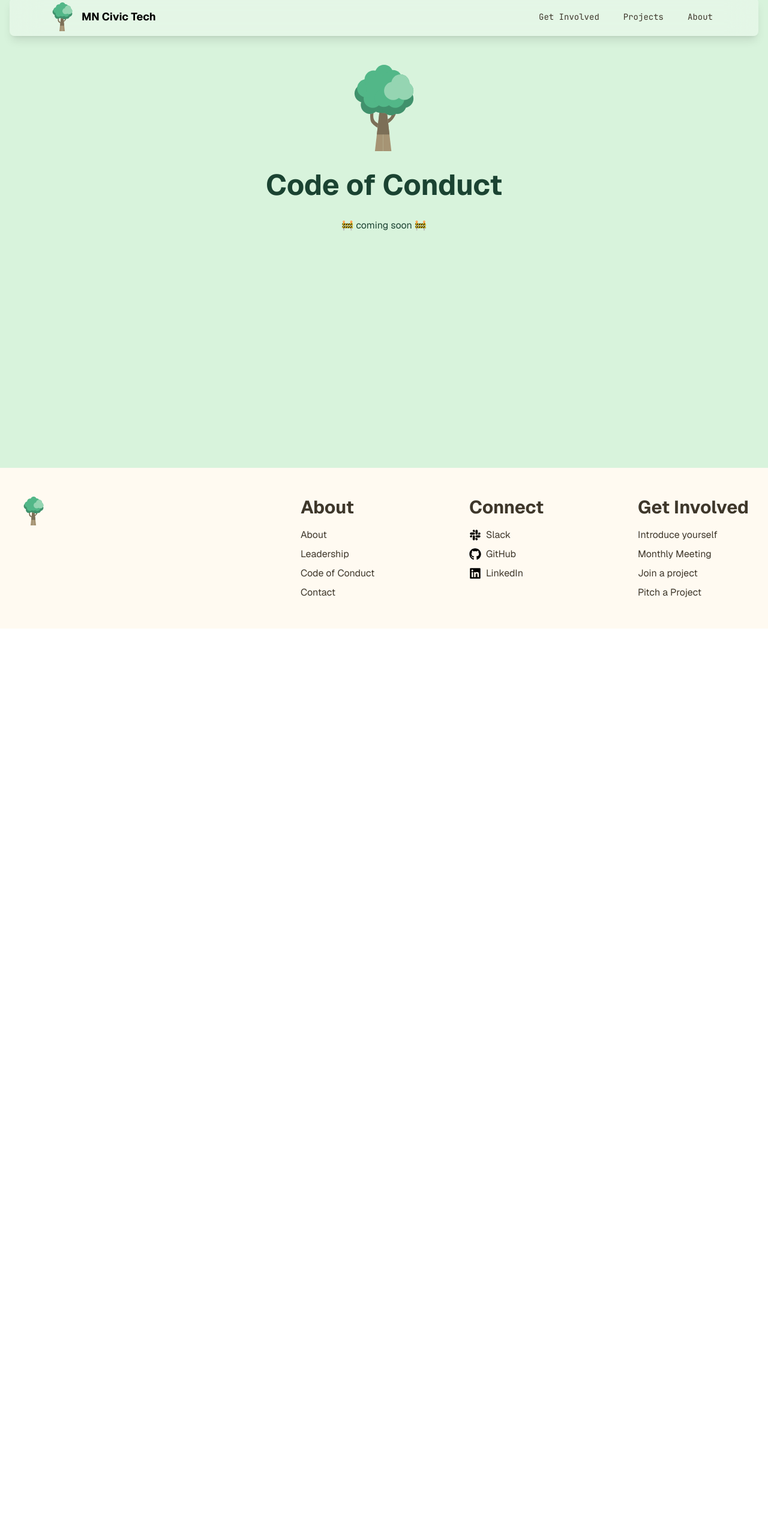
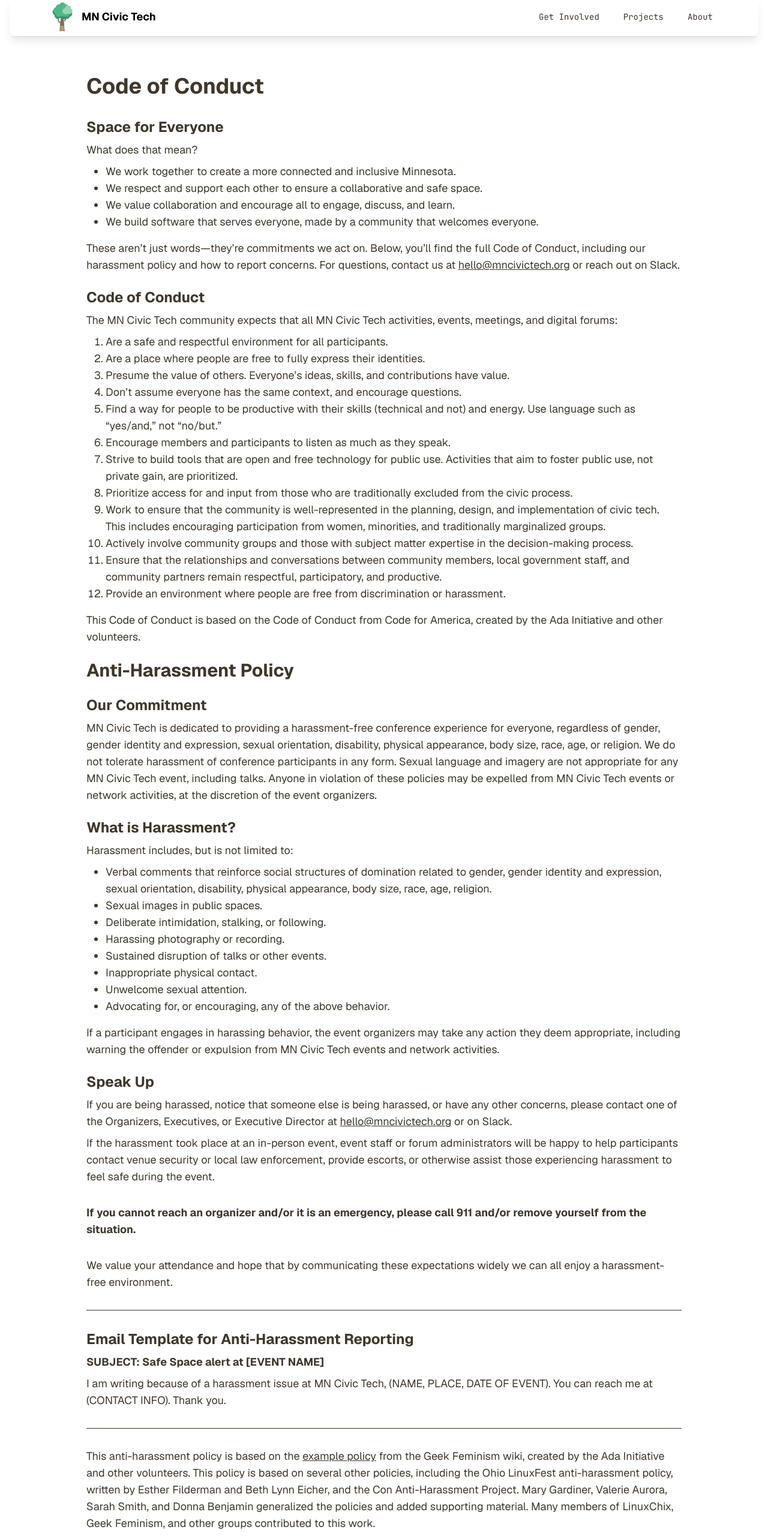
Before and after one commit to MNCivicTech/mncivictech.org, a Next.js app: page /about/code-of-conduct in a window 1280 px wide. Shown: the part 20-2586 px from the top of the page at 60% size. Before the commit the page ends 1068 px from the top, so only its background shows below. Built offline with nearby package versions, Linux system fonts and the light colour scheme.

Commit message:
feat: add code of conduct and harassment policy

```diff
--- a/src/app/about/code-of-conduct/page.tsx
+++ b/src/app/about/code-of-conduct/page.tsx
@@ -18,14 +18,204 @@ export const metadata: Metadata = {
 
 export default function CodeOfConductPage() {
   return (
-    <main className="flex min-h-screen flex-col items-center bg-green-50 p-12 pt-32">
-      <LogoIcon className="size-36" />
+    <main className="mx-auto bg-brown-50/0 p-6 pt-32 text-brown-900 text-brown-900 md:p-36 md:text-lg">
+      <h1 className="mb-8 font-bold text-4xl">Code of Conduct</h1>
 
-      <h1 className="my-8 text-center font-bold text-green-800">
-        Code of Conduct
-      </h1>
+      <section className="max-w-5xl">
+        <h3 className="mt-6">Space for Everyone</h3>
 
-      <p className="text-green-800">🚧 coming soon 🚧</p>
+        {/*<h3 className="mt-6">*/}
+        {/*  Space for{" "}*/}
+        {/*  <span className="relative inline-block">*/}
+        {/*    <span className="relative z-10">Everyone</span>*/}
+        {/*    <span className="absolute bottom-0 left-0 w-full h-3 bg-green-300 -rotate-2 rounded-sm" />*/}
+        {/*  </span>*/}
+        {/*</h3>*/}
+
+        <p>What does that mean?</p>
+
+        <ul className="mb-4 ml-4 list-disc md:ml-8">
+          <li>
+            We work together to create a more connected and inclusive Minnesota.
+          </li>
+          <li>
+            We respect and support each other to ensure a collaborative and safe
+            space.
+          </li>
+          <li>
+            We value collaboration and encourage all to engage, discuss, and
+            learn.
+          </li>
+          <li>
+            We build software that serves everyone, made by a community that
+            welcomes everyone.
+          </li>
+        </ul>
+
+        <p>
+          These aren’t just words—they’re commitments we act on. Below, you’ll
+          find the full Code of Conduct, including our harassment policy and how
+          to report concerns. For questions, contact us at{" "}
+          <a href="mailto:hello@mncivictech.org" className="underline">
+            hello@mncivictech.org
+          </a>{" "}
+          or reach out on Slack.
+        </p>
+      </section>
+
+      <section className="max-w-5xl">
+        <h3 className="mt-6">Code of Conduct</h3>
+        <p>
+          The MN Civic Tech community expects that all MN Civic Tech activities,
+          events, meetings, and digital forums:
+        </p>
+
+        <ol className="mb-4 ml-4 list-decimal md:ml-8">
+          <li>Are a safe and respectful environment for all participants.</li>
+          <li>
+            Are a place where people are free to fully express their identities.
+          </li>
+          <li>
+            Presume the value of others. Everyone’s ideas, skills, and
+            contributions have value.
+          </li>
+          <li>
+            Don’t assume everyone has the same context, and encourage questions.
+          </li>
+          <li>
+            Find a way for people to be productive with their skills (technical
+            and not) and energy. Use language such as “yes/and,” not “no/but.”
+          </li>
+          <li>
+            Encourage members and participants to listen as much as they speak.
+          </li>
+          <li>
+            Strive to build tools that are open and free technology for public
+            use. Activities that aim to foster public use, not private gain, are
+            prioritized.
+          </li>
+          <li>
+            Prioritize access for and input from those who are traditionally
+            excluded from the civic process.
+          </li>
+          <li>
+            Work to ensure that the community is well-represented in the
+            planning, design, and implementation of civic tech. This includes
+            encouraging participation from women, minorities, and traditionally
+            marginalized groups.
+          </li>
+          <li>
+            Actively involve community groups and those with subject matter
+            expertise in the decision-making process.
+          </li>
+          <li>
+            Ensure that the relationships and conversations between community
+            members, local government staff, and community partners remain
+            respectful, participatory, and productive.
+          </li>
+          <li>
+            Provide an environment where people are free from discrimination or
+            harassment.
+          </li>
+        </ol>
+        <p>
+          This Code of Conduct is based on the Code of Conduct from Code for
+          America, created by the Ada Initiative and other volunteers.
+        </p>
+      </section>
+
+      <section className="max-w-5xl">
+        <h2 className="mt-6">Anti-Harassment Policy</h2>
+        <h3 className="mt-6">Our Commitment</h3>
+        <p>
+          MN Civic Tech is dedicated to providing a harassment-free conference
+          experience for everyone, regardless of gender, gender identity and
+          expression, sexual orientation, disability, physical appearance, body
+          size, race, age, or religion. We do not tolerate harassment of
+          conference participants in any form. Sexual language and imagery are
+          not appropriate for any MN Civic Tech event, including talks. Anyone
+          in violation of these policies may be expelled from MN Civic Tech
+          events or network activities, at the discretion of the event
+          organizers.
+        </p>
+
+        <h3 className="mt-6">What is Harassment?</h3>
+        <p>Harassment includes, but is not limited to:</p>
+        <ul className="mb-4 ml-4 list-disc md:ml-8">
+          <li>
+            Verbal comments that reinforce social structures of domination
+            related to gender, gender identity and expression, sexual
+            orientation, disability, physical appearance, body size, race, age,
+            religion.
+          </li>
+          <li>Sexual images in public spaces.</li>
+          <li>Deliberate intimidation, stalking, or following.</li>
+          <li>Harassing photography or recording.</li>
+          <li>Sustained disruption of talks or other events.</li>
+          <li>Inappropriate physical contact.</li>
+          <li>Unwelcome sexual attention.</li>
+          <li>Advocating for, or encouraging, any of the above behavior.</li>
+        </ul>
+        <p>
+          If a participant engages in harassing behavior, the event organizers
+          may take any action they deem appropriate, including warning the
+          offender or expulsion from MN Civic Tech events and network
+          activities.
+        </p>
+
+        <h3 className="mt-6">Speak Up</h3>
+        <p>
+          If you are being harassed, notice that someone else is being harassed,
+          or have any other concerns, please contact one of the Organizers,
+          Executives, or Executive Director at{" "}
+          <a href="mailto:hello@mncivictech.org" className="underline">
+            hello@mncivictech.org
+          </a>{" "}
+          or on Slack.
+        </p>
+        <p>
+          If the harassment took place at an in-person event, event staff or
+          forum administrators will be happy to help participants contact venue
+          security or local law enforcement, provide escorts, or otherwise
+          assist those experiencing harassment to feel safe during the event.
+        </p>
+        <p className="my-8 font-bold">
+          If you cannot reach an organizer and/or it is an emergency, please
+          call 911 and/or remove yourself from the situation.
+        </p>
+        <p>
+          We value your attendance and hope that by communicating these
+          expectations widely we can all enjoy a harassment-free environment.
+        </p>
+
+        <hr className="my-8" />
+
+        <h3 className="mt-6">Email Template for Anti-Harassment Reporting</h3>
+        <p className="font-bold">SUBJECT: Safe Space alert at [EVENT NAME]</p>
+        <p>
+          I am writing because of a harassment issue at MN Civic Tech, (NAME,
+          PLACE, DATE OF EVENT). You can reach me at (CONTACT INFO). Thank you.
+        </p>
+
+        <hr className="my-8" />
+
+        <p>
+          This anti-harassment policy is based on the{" "}
+          <a
+            href="https://geekfeminism.fandom.com/wiki/Conference_anti-harassment/Policy"
+            className="underline"
+          >
+            example policy
+          </a>{" "}
+          from the Geek Feminism wiki, created by the Ada Initiative and other
+          volunteers. This policy is based on several other policies, including
+          the Ohio LinuxFest anti-harassment policy, written by Esther Filderman
+          and Beth Lynn Eicher, and the Con Anti-Harassment Project. Mary
+          Gardiner, Valerie Aurora, Sarah Smith, and Donna Benjamin generalized
+          the policies and added supporting material. Many members of LinuxChix,
+          Geek Feminism, and other groups contributed to this work.
+        </p>
+      </section>
     </main>
   );
 }
--- a/src/app/tailwind.css
+++ b/src/app/tailwind.css
@@ -13,3 +13,7 @@ h2 {
 h3 {
   @apply text-xl md:text-2xl font-bold mb-2;
 }
+
+p {
+  @apply mb-2;
+}
```
